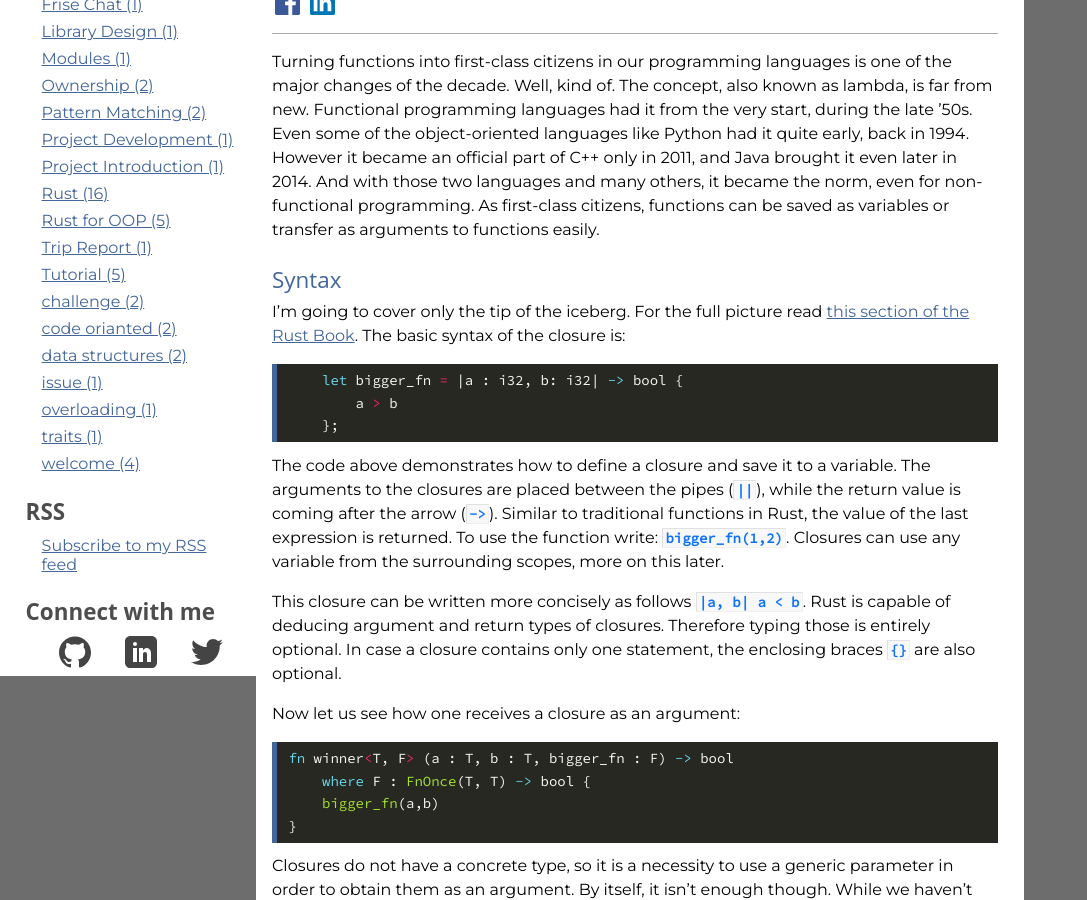
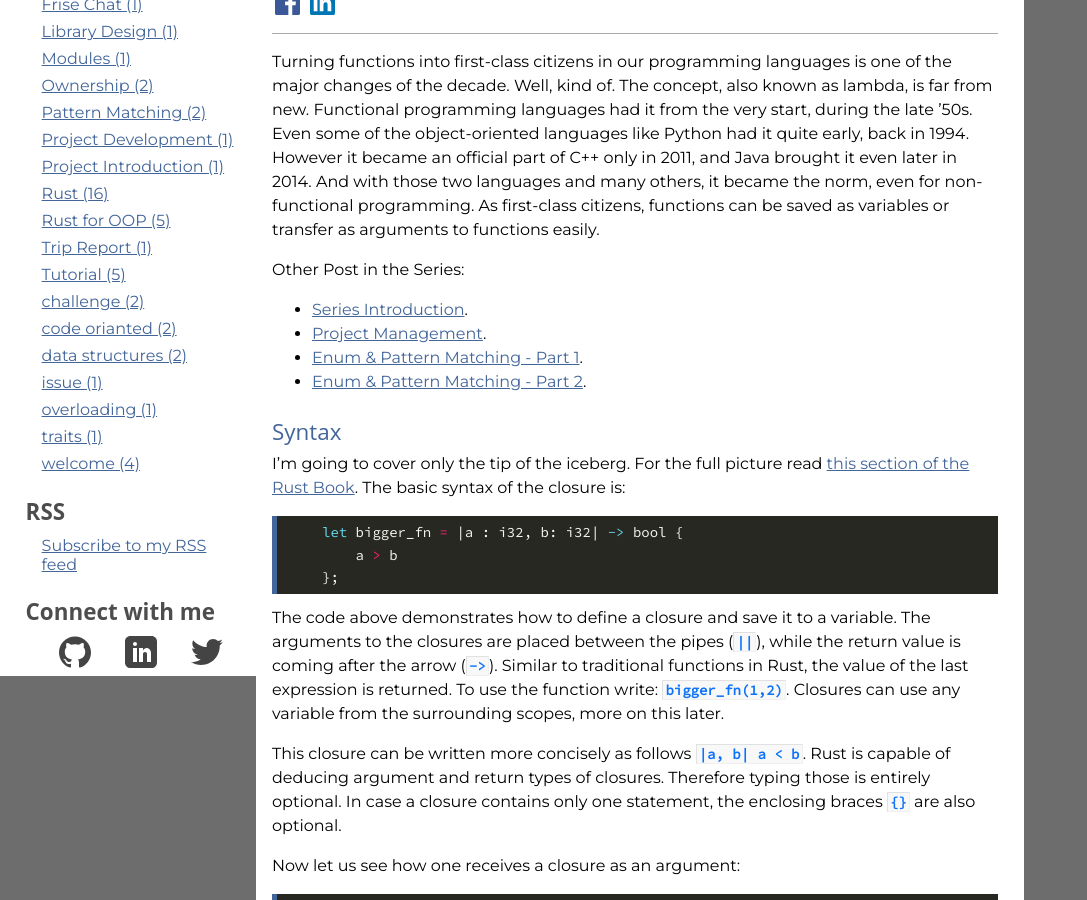
Before and after one commit to oribenshir/afternoon_rusting, a Jekyll site: the page built from _posts/2019-07-19-closures.md, in a window 1280 px wide and 900 px high, scrolled down 479 px. Shown: the whole window, without its empty margins (0-1087 px from the left). Built offline with Jekyll 4.4.1, drawn with Linux system fonts in a browser that asks for light colours; nearby versions of some CDN libraries.

Commit message:
Update menu

```diff
--- a/_posts/2019-07-19-closures.md
+++ b/_posts/2019-07-19-closures.md
@@ -7,6 +7,12 @@ excerpt_separator: <!--more-->
 ---
 
 Turning functions into first-class citizens in our programming languages is one of the major changes of the decade. Well, kind of. The concept, also known as lambda, is far from new. Functional programming languages had it from the very start, during the late '50s. Even some of the object-oriented languages like Python had it quite early, back in 1994. However it became an official part of C++ only in 2011, and Java brought it even later in 2014. And with those two languages and many others, it became the norm, even for non-functional programming. As first-class citizens, functions can be saved as variables or transfer as arguments to functions easily. <!--more-->
+
+Other Post in the Series:
+* [Series Introduction]({{site.url}}/{% post_url 2019-05-15-rust-for-oop %} "Series Introduction").
+* [Project Management]({{site.url}}/{% post_url 2019-05-18-project-management %} "Project Management").
+* [Enum & Pattern Matching - Part 1]({{site.url}}/{% post_url 2019-06-17-enum-and-pattern-matching-part-1 %} "Enum & Pattern Matching - Part 1").
+* [Enum & Pattern Matching - Part 2]({{site.url}}/{% post_url 2019-06-22-enum-and-pattern-matching-part-2 %} "Enum & Pattern Matching - Part 2").
 
 ### Syntax
 
```
Also changed, not shown: _posts/2019-05-15-rust-for-oop.md (+1 -0 lines), _posts/2019-05-18-project-management.md (+1 -0 lines), _posts/2019-06-17-enum-and-pattern-matching-part-1.md (+1 -0 lines), _posts/2019-06-22-enum-and-pattern-matching-part-2.md (+1 -1 lines).
